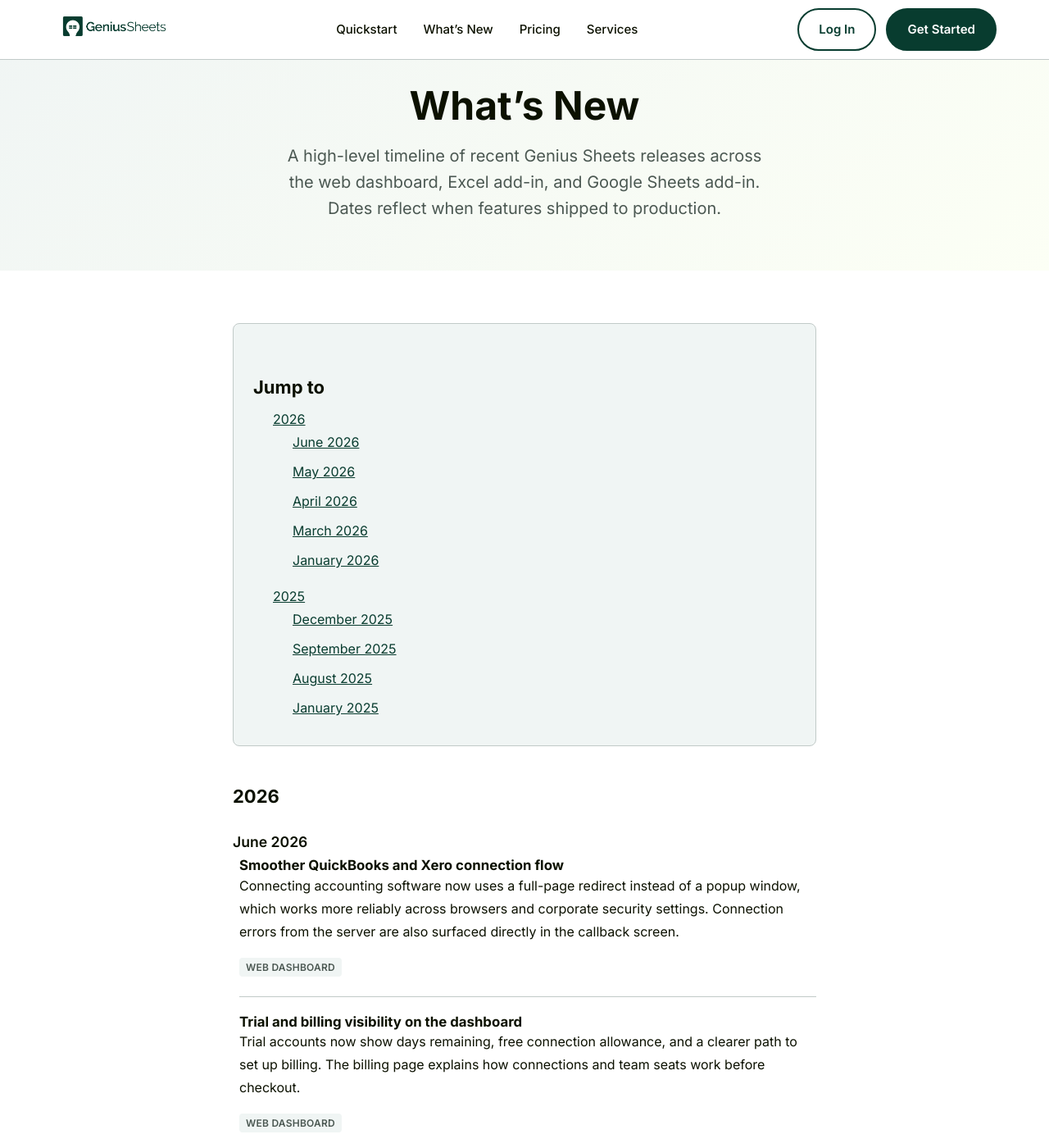
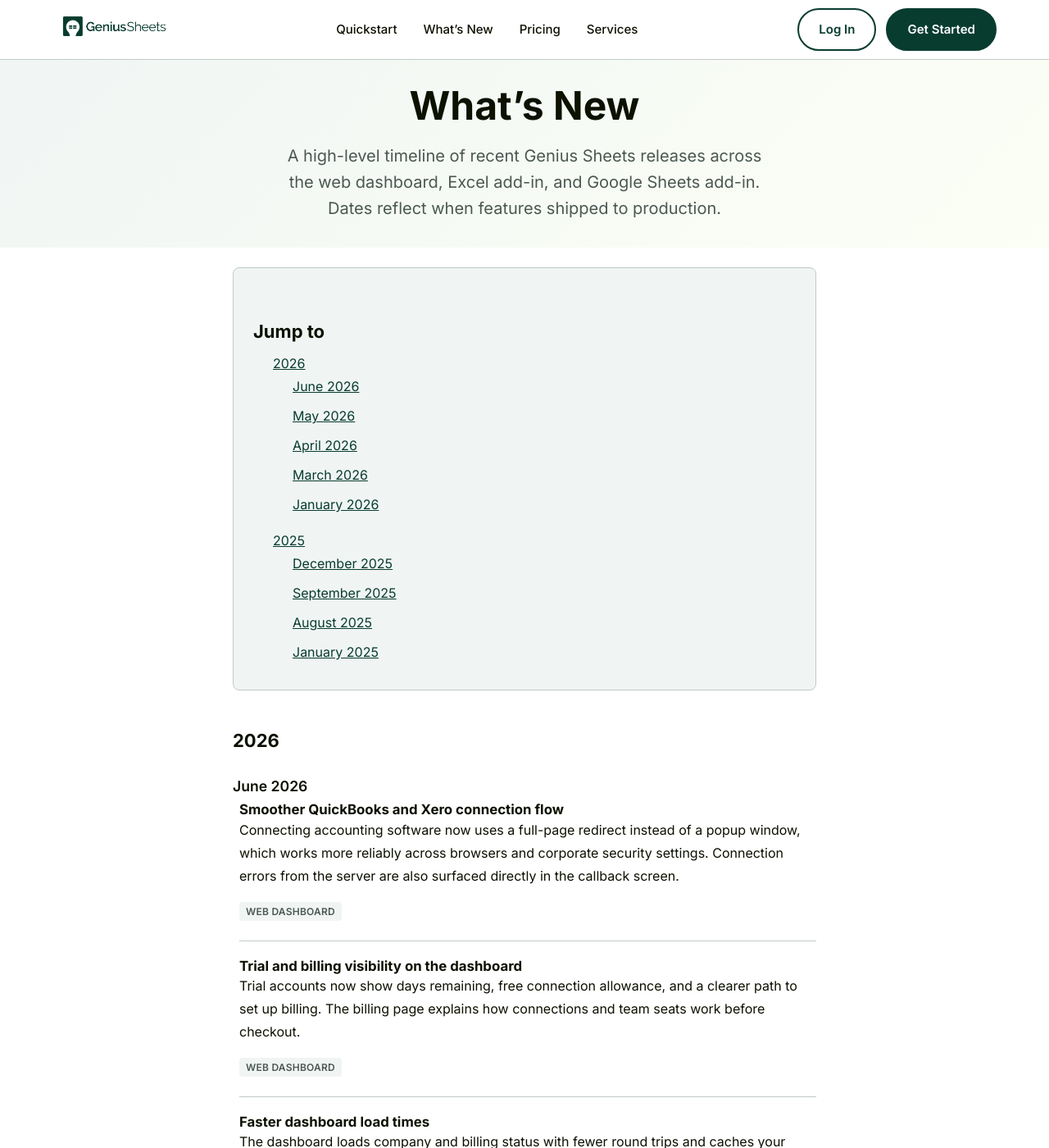
Before and after one commit to GeniusSheets/gs_site, a Jekyll site: the page built from whats-new.html, in a window 1280 px wide and 1400 px high. Shown: the whole window at 82% size. Built offline with Jekyll 4.4.1, drawn with Linux system fonts in a browser that asks for light colours.

Commit message:
Tighten vertical spacing on What's New page.
Reduce hero bottom and content top padding so the intro sits closer to
the Jump to nav.

Co-authored-by: Cursor <cursoragent@cursor.com>

```diff
--- a/_sass/_whats-new.scss
+++ b/_sass/_whats-new.scss
@@ -1,5 +1,9 @@
-.whats-new-content {
-  padding-top: 0;
+.whats-new-hero {
+  padding-bottom: 32px;
+}
+
+.whats-new-content.legal-content {
+  padding-top: 24px;
 }
 
 .whats-new-nav {
--- a/whats-new.html
+++ b/whats-new.html
@@ -4,7 +4,7 @@ title: "What's New"
 description: "Release timeline for Genius Sheets: recent features across the web dashboard, Excel add-in, and Google Sheets add-in."
 ---
 
-<section class="page-hero">
+<section class="page-hero whats-new-hero">
   <div class="container">
     <h1>What&rsquo;s New</h1>
     <p class="page-subtitle">{{ site.data.whats_new.intro }}</p>
```
